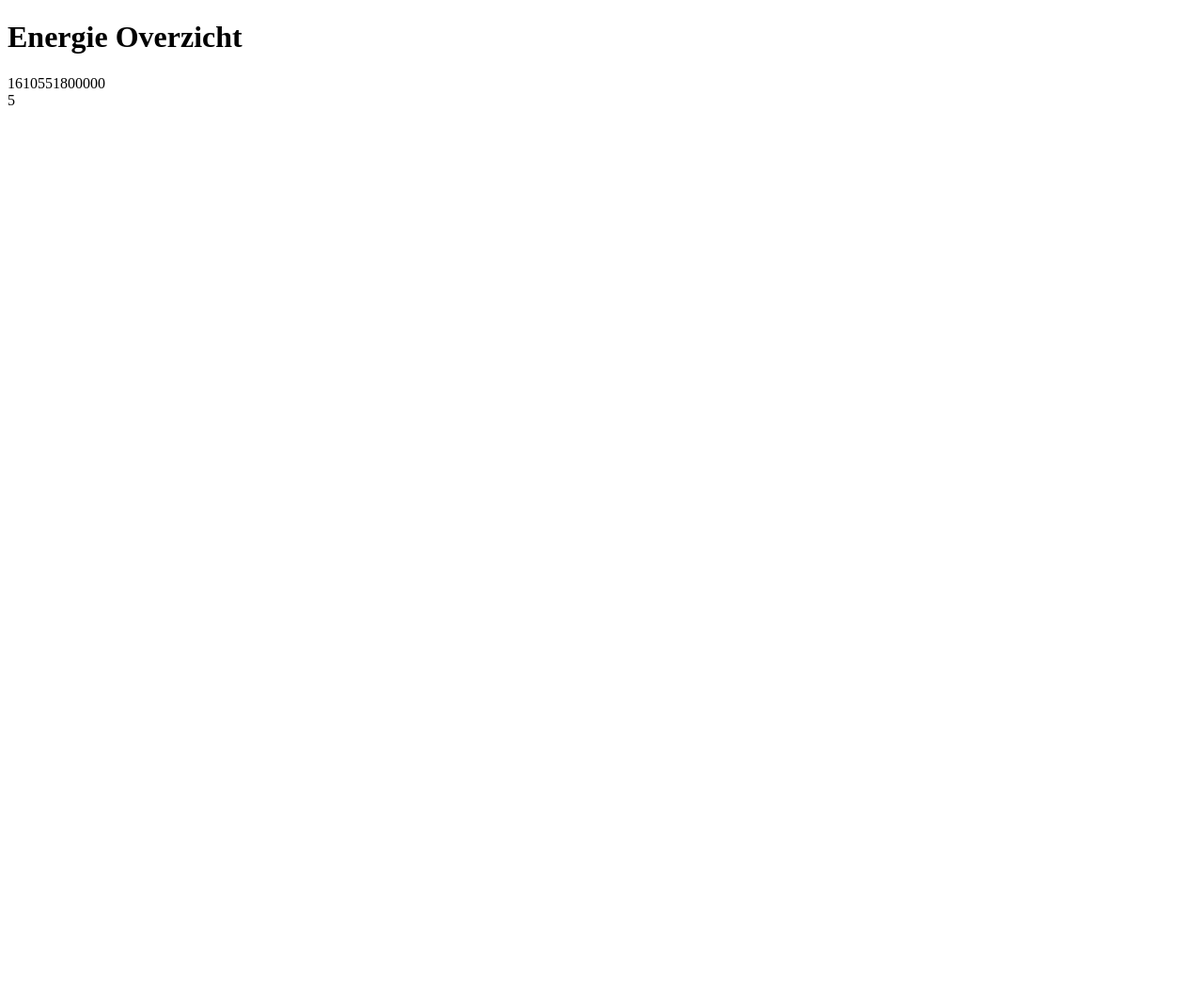
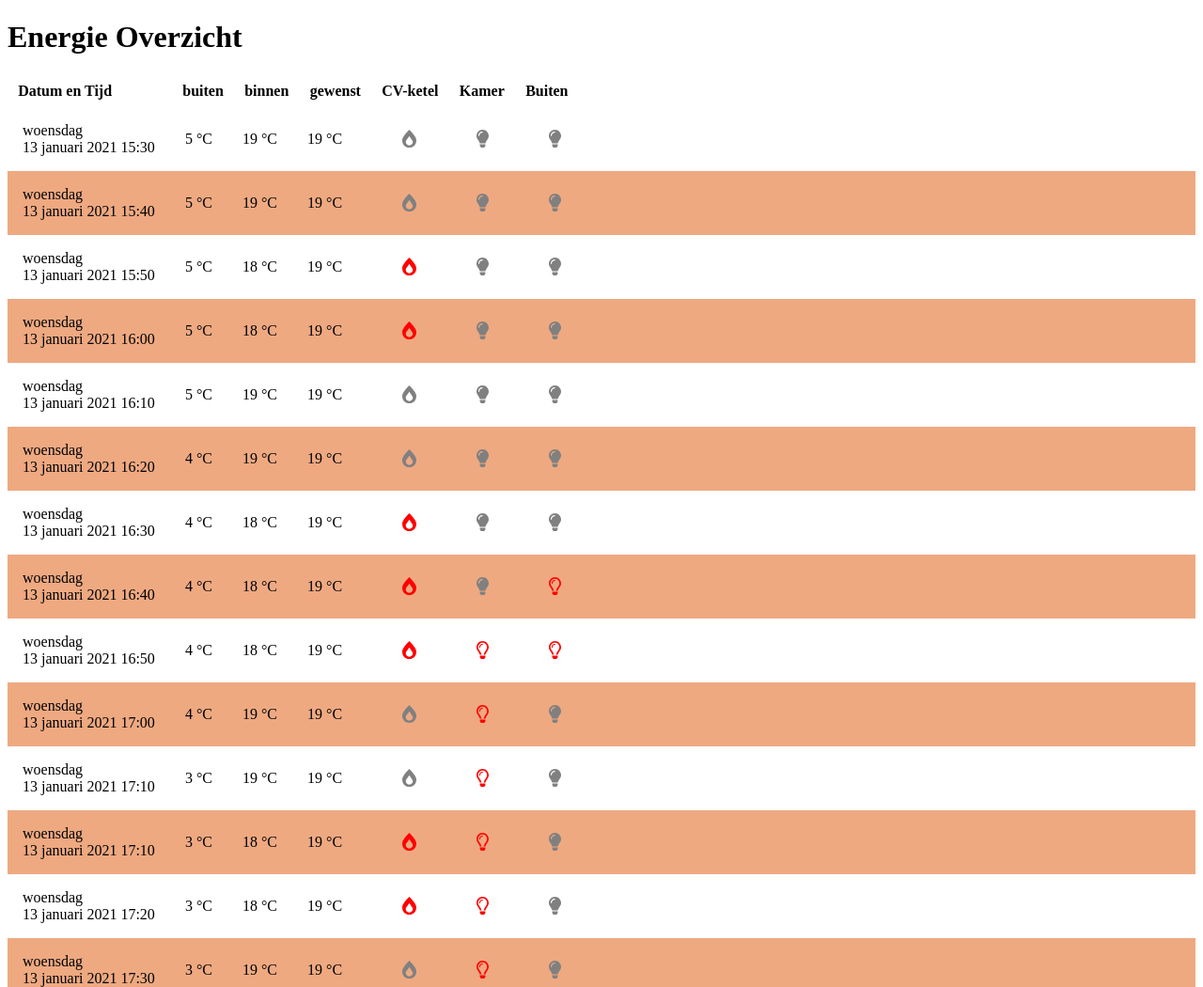
Before and after one commit to JAlexis5/F1M3FrontEnd, a plain HTML site: page L1ObjectEigenschappen/index.html in a window 1280 px wide. Shown: the top 1050 px of the page at 94% size. Before the commit the page ends 800 px from the top, so only its background shows below. Drawn offline with Linux system fonts and the light colour scheme.

Commit message:
Les 1 stappen 5-11 afgemaakt

```diff
--- a/L1ObjectEigenschappen/index.html
+++ b/L1ObjectEigenschappen/index.html
@@ -5,11 +5,21 @@
     <meta http-equiv="X-UA-Compatible" content="IE=edge">
     <meta name="viewport" content="width=device-width, initial-scale=1.0">
     <title>Les 1 | Object Eigenschappen</title>
-    <script src="huisData.js"></script>
+    <link rel="stylesheet" href="stijlDataImport.css">
 </head>
 <body>
     <h1>Energie Overzicht</h1>
+    <div id="uitvoerKop">
+        <div class="tijd">Datum en Tijd</div>
+        <div>buiten</div>
+        <div>binnen</div>
+        <div class="gw">gewenst</div>
+        <div>CV-ketel</div>
+        <div>Kamer</div>
+        <div>Buiten</div>
+    </div>
     <div id="uitvoer">Script werkt nog niet</div>
     <script src="output.js"></script>
+    <script src="huisData.js"></script>
 </body>
 </html>
--- a/L1ObjectEigenschappen/output.js
+++ b/L1ObjectEigenschappen/output.js
@@ -1,10 +1,82 @@
 const uitvoer = document.getElementById('uitvoer');
 let dataObject;
 
+const dagWeekDisplay = (num) => {
+    switch (num) {
+        case 0: return 'zondag'; break
+        case 1: return 'maandag'; break
+        case 2: return 'dinsdag'; break
+        case 3: return 'woensdag'; break
+        case 4: return 'donderdag'; break
+        case 5: return 'vrijdag'; break
+        case 6: return 'zaterdag'; break
+        default: return num;
+    }
+}
+
+const maandDisplay = (num) => {
+    switch (num) {
+        case 0: return 'januari'; break
+        case 1: return 'februari'; break
+        case 2: return 'maart'; break
+        case 3: return 'april'; break
+        case 4: return 'mei'; break
+        case 5: return 'juni'; break
+        case 6: return 'juli'; break
+        case 7: return 'augustus'; break
+        case 8: return 'september'; break
+        case 9: return 'oktober'; break
+        case 10: return 'november'; break
+        case 11: return 'december'; break
+        default: return num;
+    }
+}
+
+const maakDatum = (num) => {
+    let datum = new Date(num);
+
+    let minuten = datum.getMinutes();
+    let uren = datum.getHours();
+    let dagWeek = datum.getDay();
+    let dagMaand = datum.getDate();
+    let maand = datum.getMonth();
+    let jaar = datum.getFullYear();
+    if (minuten < 10) {
+        minuten = '0' + minuten;
+    }
+
+    return `${dagWeekDisplay(dagWeek)} <br>
+    ${dagMaand} ${maandDisplay(maand)} ${jaar} ${uren}:${minuten}`
+}
+
 const uitvoeren = () => {
     // voert data uit in de div met de ID uitvoer
-    uitvoer.innerHTML = `<div>${dataObject[0].tijd} </div>`;
-    uitvoer.innerHTML += `<div>${dataObject[1].tempBuiten} </div>`;
+    let html = "";
+    dataObject.forEach( obj => {
+        html += `<div class="rij">`;
+        html += `<div>${maakDatum(obj.tijd)}</div>`;
+        html += `<div>${obj.tempBuiten} &deg;C</div>`;
+        html += `<div>${obj.tempBinnen} &deg;C</div>`;
+        html += `<div>${obj.tempGewenst} &deg;C</div>`;
+        if(obj.tempGewenst > obj.tempBinnen) {
+            html += `<div> <img class="icon" src="assets/vlam.svg" alt="CV aan"> </div>`;
+        } else {
+            html += `<div> <img class="icon" src="assets/vlamUit.svg" alt="CV uit"></div>`
+        }
+        if(obj.lichtKamer) {
+            html += `<div> <img class="icon" src="assets/lampAan.svg" alt="Lamp aan"> </div>`;
+        } else {
+            html += `<div> <img class="icon" src="assets/lampUit.svg" alt="Lamp uit"> </div>`;
+        }
+        if(obj.lichtBuiten) {
+            html += `<div> <img class="icon" src="assets/lampAan.svg" alt="Lamp aan"> </div>`;
+        } else {
+            html += `<div> <img class="icon" src="assets/lampUit.svg" alt="Lamp uit"> </div>`;
+        }
+        html += `</div>`;
+    });
+
+    uitvoer.innerHTML = html;
 }
 
 const onstart = () => {
--- /dev/null
+++ b/L1ObjectEigenschappen/stijlDataImport.css
@@ -0,0 +1,31 @@
+.icon {
+    height: 1.2em;
+    margin-left: 2em;
+}
+
+.rij {
+    display: flex;
+}
+.rij:nth-child(even) {
+    background-color: #eea981;
+}
+
+.rij div {
+    padding: 1em;
+    display: flex;
+    align-items: center;
+}
+#uitvoerKop {
+    display: flex;
+    font-weight: 800;
+}
+#uitvoerKop>div {
+    padding: .5em .7em;
+}
+
+#uitvoerKop .tijd {
+    padding-right: 4em;
+}
+#uitvoerKop .gw {
+    padding: .5em .7em;
+}
```
Also changed, not shown: L1ObjectEigenschappen/assets/lampAan.svg (added), L1ObjectEigenschappen/assets/lampUit.svg (added), L1ObjectEigenschappen/assets/vlam.svg (added), L1ObjectEigenschappen/assets/vlamUIt.svg (added).
